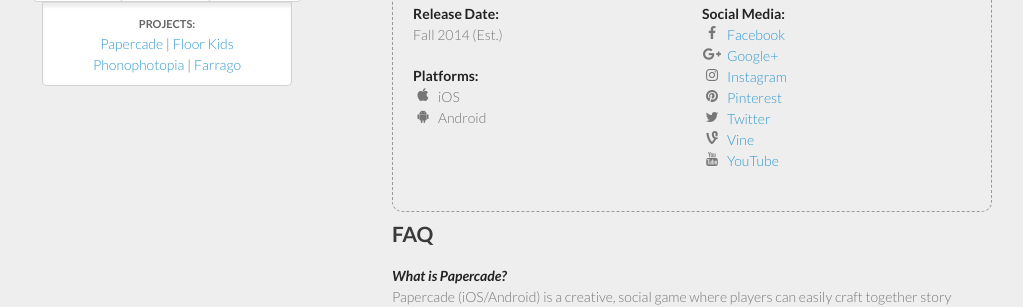
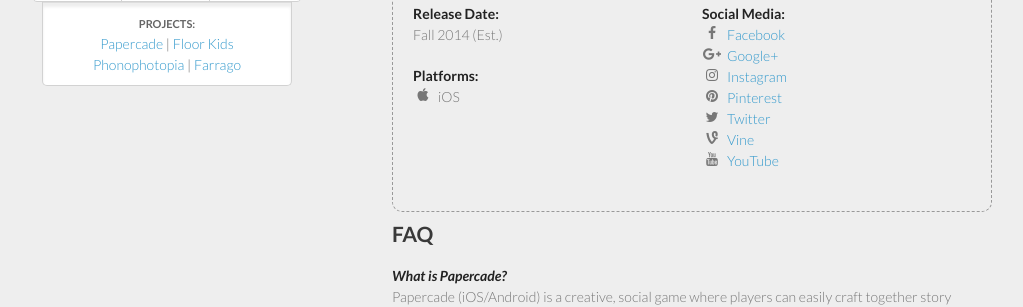
Before and after one commit to hololabs/hololabs.github.io, a Jekyll site: the page built from projects/papercade/index.html, in a window 1280 px wide and 900 px high, scrolled down 327 px. Shown: the part 151-458 px from the top of the window, without its empty margins (128-1151 px from the left). Built offline with Jekyll 4.4.1, drawn with Linux system fonts in a browser that asks for light colours; nearby versions of some CDN libraries; Markdown is read by kramdown in place of the engine named in the settings.

Commit message:
got rid of 'android'

```diff
--- a/projects/papercade/index.html
+++ b/projects/papercade/index.html
@@ -49,7 +49,6 @@
       <strong>Platforms:</strong>
       <ul class="fa-ul fontawesome-override">
       <li><i class="fa-li fa fa-apple fa-fwe"></i> iOS</li>
-      <li><i class="fa-li fa fa-android fa-fwe"></i> Android</li>
       </ul>
 
 
```
